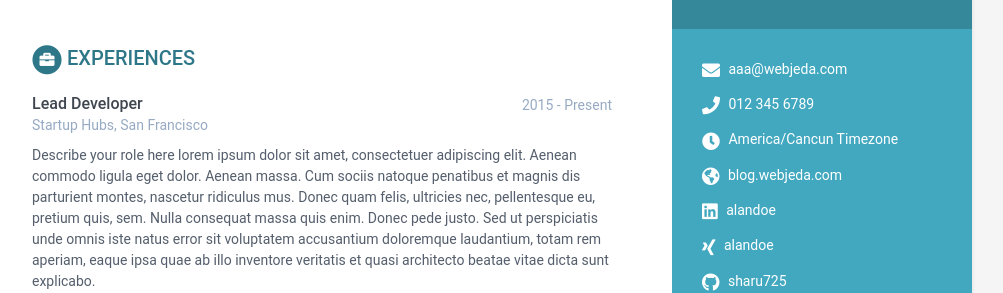
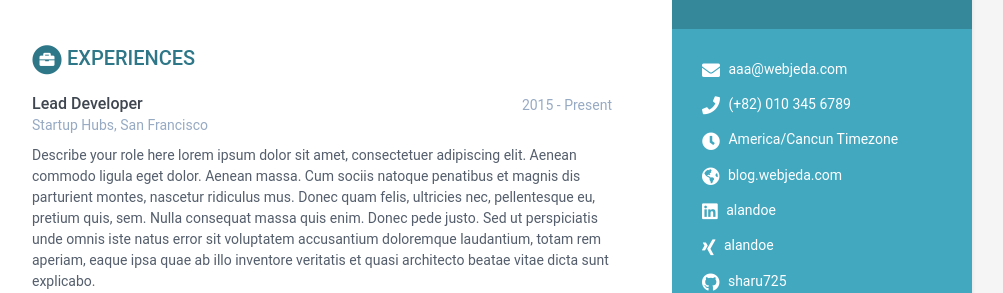
Before and after one commit to DrFirstLee/testblog, a Jekyll site: the page built from index.html, in a window 1280 px wide and 900 px high. Shown: the part 239-532 px from the top of the window, without its empty margins (168-1171 px from the left). Built offline with Jekyll 4.4.1, drawn with Linux system fonts in a browser that asks for light colours.

Commit message:
Update data.yml

```diff
--- a/_data/data.yml
+++ b/_data/data.yml
@@ -14,7 +14,7 @@ sidebar:
 
     # Sidebar links
     email: aaa@webjeda.com
-    phone: 012 345 6789
+    phone: (+82) 010 345 6789
     timezone: America/Cancun Timezone
     citizenship:
     website: blog.webjeda.com #do not add http://
```
